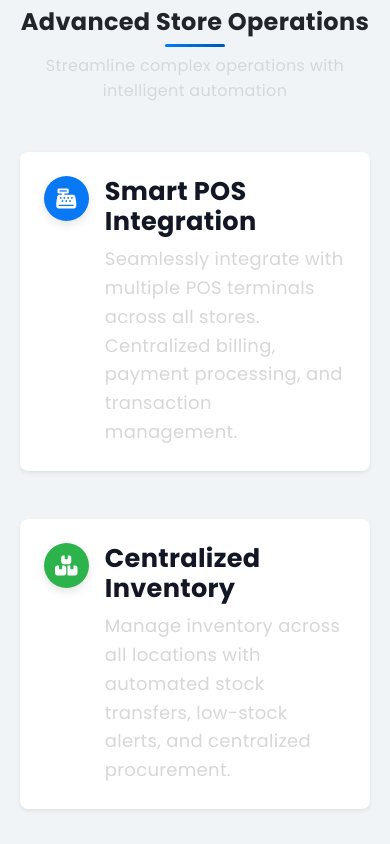
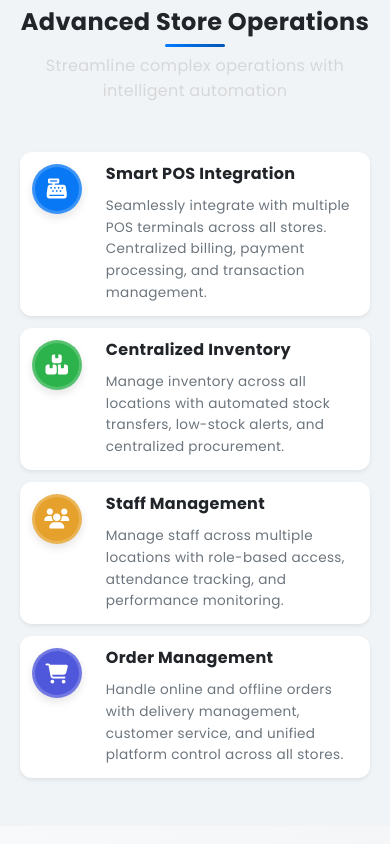
Before and after one commit to Shekru-Labs-India/menumitra_website, a React (Create React App) app: page /storemanagement in a window 390 px wide. Shown: the part 3040-3884 px from the top of the page. Built offline with nearby package versions, Linux system fonts and the light colour scheme.

Commit message:
Refactor StoreManagement component layout and styling to implement a new card structure for advanced operations. Enhanced visual effects with animations and improved responsiveness of operation cards, including updated icon sizes and text styles for better user engagement.

```diff
--- a/src/components/StoreManagement.css
+++ b/src/components/StoreManagement.css
@@ -46,30 +46,83 @@
   line-height: 1.5 !important;
 }
 
-/* Advanced Operations Cards */
-.store-management-page .operation-card {
+/* Advanced Operations Cards - New Structure */
+.store-management-page .operation-cards-container {
+  display: flex;
+  flex-direction: column;
+  gap: 1.5rem;
+}
+
+.store-management-page .operation-card-item {
   background: #fff !important;
   border: none !important;
-  border-radius: 0.5rem !important;
+  border-radius: 0.75rem !important;
   box-shadow: 0 0.125rem 0.25rem rgba(0, 0, 0, 0.075) !important;
   transition: all 0.3s ease !important;
   padding: 1.5rem !important;
-  height: 100% !important;
+  position: relative;
+  overflow: hidden;
+  animation: slideInFromLeft 0.6s ease forwards;
+  opacity: 0;
+  transform: translateX(-30px);
 }
 
-.store-management-page .operation-card:hover {
-  transform: translateY(-3px) !important;
+.store-management-page .operation-card-item:nth-child(1) { animation-delay: 0.1s; }
+.store-management-page .operation-card-item:nth-child(2) { animation-delay: 0.2s; }
+.store-management-page .operation-card-item:nth-child(3) { animation-delay: 0.3s; }
+.store-management-page .operation-card-item:nth-child(4) { animation-delay: 0.4s; }
+
+@keyframes slideInFromLeft {
+  to {
+    opacity: 1;
+    transform: translateX(0);
+  }
+}
+
+.store-management-page .operation-card-item::before {
+  content: '';
+  position: absolute;
+  top: 0;
+  left: 0;
+  width: 4px;
+  height: 100%;
+  background: linear-gradient(135deg, #007bff, #0056b3);
+  opacity: 0;
+  transition: opacity 0.3s ease;
+}
+
+.store-management-page .operation-card-item:hover {
+  transform: translateY(-2px) !important;
   box-shadow: 0 0.5rem 1rem rgba(0, 0, 0, 0.15) !important;
+}
+
+.store-management-page .operation-card-item:hover::before {
+  opacity: 1;
 }
 
 .store-management-page .operation-icon {
   transition: all 0.3s ease;
   box-shadow: 0 0.25rem 0.5rem rgba(0, 0, 0, 0.1);
+  border: 3px solid rgba(255, 255, 255, 0.2);
 }
 
 .store-management-page .operation-icon:hover {
   transform: scale(1.05);
   box-shadow: 0 0.5rem 1rem rgba(0, 0, 0, 0.15);
+}
+
+.store-management-page .operation-card-item h5 {
+  font-size: 1.25rem !important;
+  font-weight: 700 !important;
+  color: #212529 !important;
+  margin-bottom: 0.75rem !important;
+}
+
+.store-management-page .operation-card-item p {
+  font-size: 0.95rem !important;
+  line-height: 1.6 !important;
+  color: #6c757d !important;
+  margin-bottom: 0 !important;
 }
 
 /* Success Stories Cards */
@@ -223,9 +276,25 @@
     padding: 1rem !important;
   }
 
+  .store-management-page .operation-cards-container {
+    gap: 1rem;
+  }
+
+  .store-management-page .operation-card-item {
+    padding: 1rem !important;
+  }
+
   .store-management-page .operation-icon {
-    width: 50px !important;
-    height: 50px !important;
+    width: 60px !important;
+    height: 60px !important;
+  }
+
+  .store-management-page .operation-card-item h5 {
+    font-size: 1.1rem !important;
+  }
+
+  .store-management-page .operation-card-item p {
+    font-size: 0.9rem !important;
   }
 
   .store-management-page .bg-gradient-primary .text-center .rounded-circle {
@@ -256,9 +325,25 @@
     padding: 1rem !important;
   }
 
+  .store-management-page .operation-cards-container {
+    gap: 0.75rem;
+  }
+
+  .store-management-page .operation-card-item {
+    padding: 0.75rem !important;
+  }
+
   .store-management-page .operation-icon {
-    width: 45px !important;
-    height: 45px !important;
+    width: 50px !important;
+    height: 50px !important;
+  }
+
+  .store-management-page .operation-card-item h5 {
+    font-size: 1rem !important;
+  }
+
+  .store-management-page .operation-card-item p {
+    font-size: 0.85rem !important;
   }
 
   .store-management-page .section-title {
--- a/src/components/StoreManagement.jsx
+++ b/src/components/StoreManagement.jsx
@@ -130,56 +130,63 @@ const StoreManagement = () => {
                 Streamline complex operations with intelligent automation
               </p>
             </div>
-            <div className="row g-4">
-              <div className="col-lg-6">
-                <div className="d-flex align-items-start operation-card">
-                  <div className="flex-shrink-0 me-3">
-                    <div className="bg-primary text-white rounded-circle d-flex align-items-center justify-content-center operation-icon" style={{ width: '60px', height: '60px' }}>
+            <div className="row justify-content-center">
+              <div className="col-lg-8">
+                <div className="operation-cards-container">
+                  <div className="operation-card-item">
+                    <div className="d-flex align-items-start">
+                      <div className="flex-shrink-0 me-4">
+                        <div className="bg-primary text-white rounded-circle d-flex align-items-center justify-content-center operation-icon" style={{ width: '70px', height: '70px' }}>
                           <i className="fas fa-cash-register fa-lg"></i>
                         </div>
                       </div>
                       <div className="flex-grow-1">
-                    <h5 className="mb-2">Smart POS Integration</h5>
+                        <h5 className="mb-2 fw-bold">Smart POS Integration</h5>
                         <p className="text-muted mb-0">Seamlessly integrate with multiple POS terminals across all stores. Centralized billing, payment processing, and transaction management.</p>
                       </div>
                     </div>
                   </div>
-              <div className="col-lg-6">
-                <div className="d-flex align-items-start operation-card">
-                  <div className="flex-shrink-0 me-3">
-                    <div className="bg-success text-white rounded-circle d-flex align-items-center justify-content-center operation-icon" style={{ width: '60px', height: '60px' }}>
+
+                  <div className="operation-card-item">
+                    <div className="d-flex align-items-start">
+                      <div className="flex-shrink-0 me-4">
+                        <div className="bg-success text-white rounded-circle d-flex align-items-center justify-content-center operation-icon" style={{ width: '70px', height: '70px' }}>
                           <i className="fas fa-boxes fa-lg"></i>
                         </div>
                       </div>
                       <div className="flex-grow-1">
-                    <h5 className="mb-2">Centralized Inventory</h5>
+                        <h5 className="mb-2 fw-bold">Centralized Inventory</h5>
                         <p className="text-muted mb-0">Manage inventory across all locations with automated stock transfers, low-stock alerts, and centralized procurement.</p>
                       </div>
                     </div>
                   </div>
-              <div className="col-lg-6">
-                <div className="d-flex align-items-start operation-card">
-                  <div className="flex-shrink-0 me-3">
-                    <div className="bg-warning text-white rounded-circle d-flex align-items-center justify-content-center operation-icon" style={{ width: '60px', height: '60px' }}>
+
+                  <div className="operation-card-item">
+                    <div className="d-flex align-items-start">
+                      <div className="flex-shrink-0 me-4">
+                        <div className="bg-warning text-white rounded-circle d-flex align-items-center justify-content-center operation-icon" style={{ width: '70px', height: '70px' }}>
                           <i className="fas fa-users fa-lg"></i>
                         </div>
                       </div>
                       <div className="flex-grow-1">
-                    <h5 className="mb-2">Staff Management</h5>
+                        <h5 className="mb-2 fw-bold">Staff Management</h5>
                         <p className="text-muted mb-0">Manage staff across multiple locations with role-based access, attendance tracking, and performance monitoring.</p>
                       </div>
                     </div>
                   </div>
-              <div className="col-lg-6">
-                <div className="d-flex align-items-start operation-card">
-                  <div className="flex-shrink-0 me-3">
-                    <div className="bg-info text-white rounded-circle d-flex align-items-center justify-content-center operation-icon" style={{ width: '60px', height: '60px' }}>
+
+                  <div className="operation-card-item">
+                    <div className="d-flex align-items-start">
+                      <div className="flex-shrink-0 me-4">
+                        <div className="bg-info text-white rounded-circle d-flex align-items-center justify-content-center operation-icon" style={{ width: '70px', height: '70px' }}>
                           <i className="fas fa-shopping-cart fa-lg"></i>
                         </div>
                       </div>
                       <div className="flex-grow-1">
-                    <h5 className="mb-2">Order Management</h5>
-                    <p className="text-muted mb-0">Handle online orders, delivery management, and customer service across all stores from a unified platform.</p>
+                        <h5 className="mb-2 fw-bold">Order Management</h5>
+                        <p className="text-muted mb-0">Handle online and offline orders with delivery management, customer service, and unified platform control across all stores.</p>
+                      </div>
+                    </div>
                   </div>
                 </div>
               </div>
```
Lines whose indentation alone changed are shown as unchanged.
